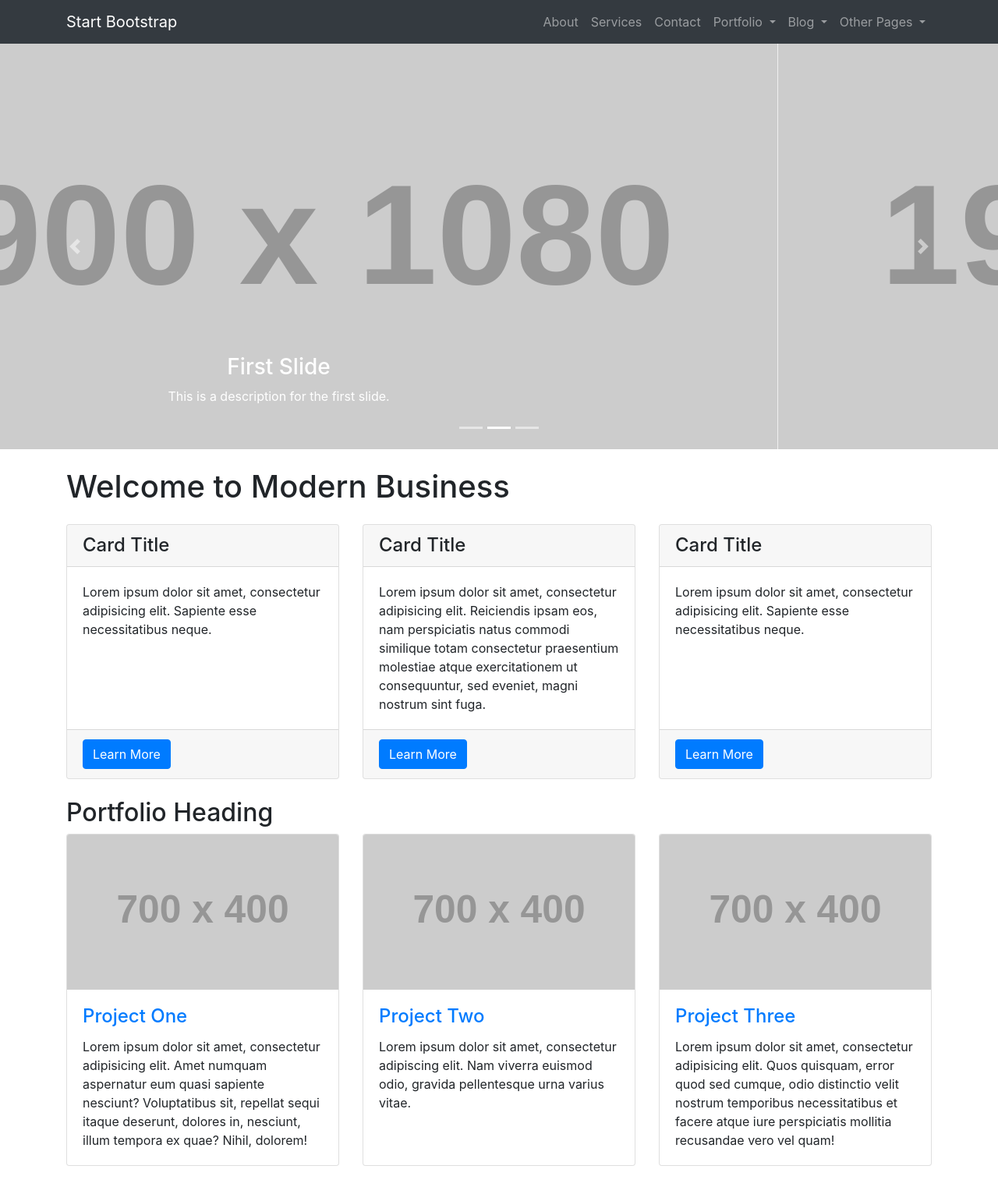
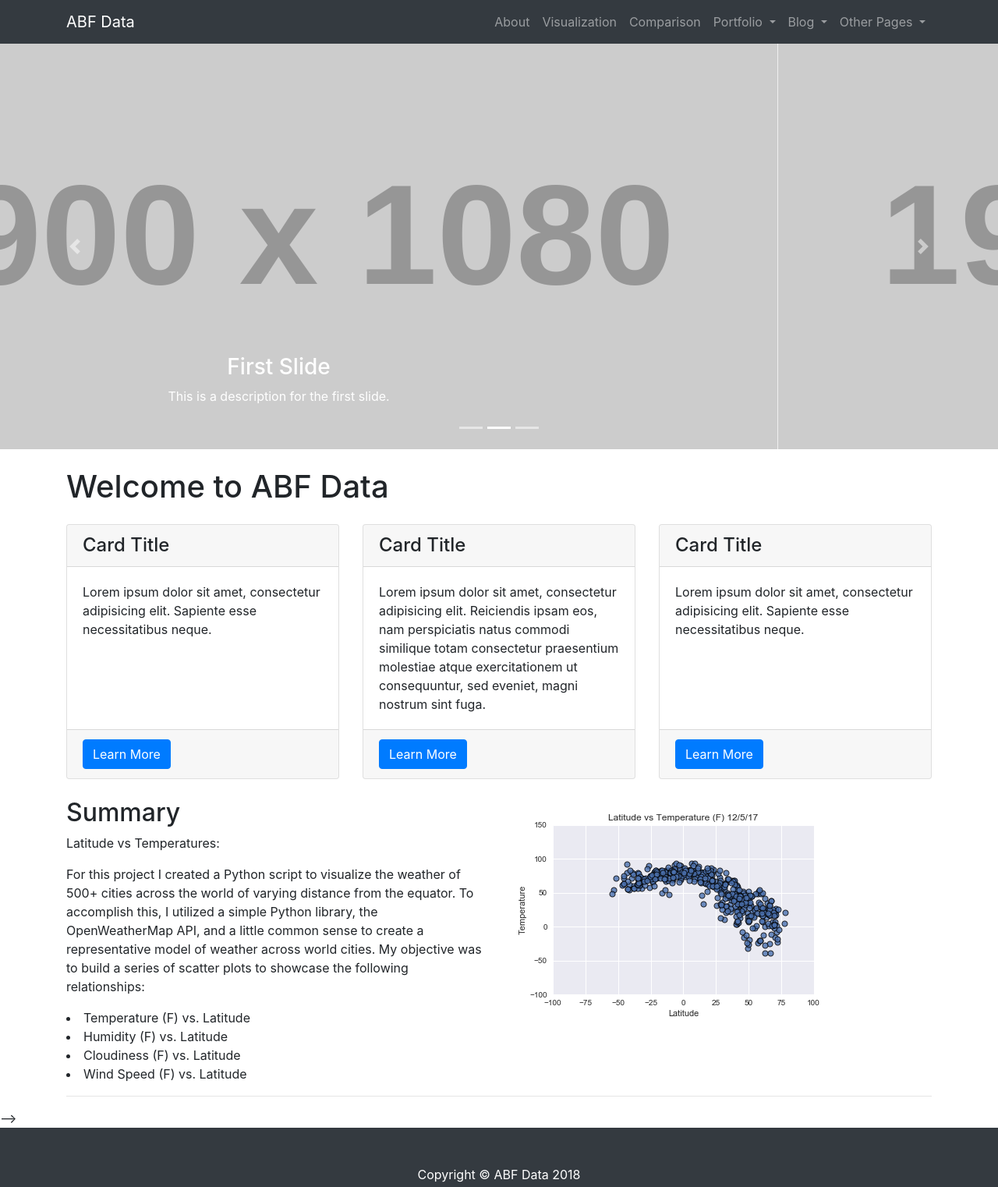
Before and after one commit to ABFdata/ABFdashboard, a website: page index.html in a window 1280 px wide. Shown: the top 1522 px of the page at 78% size. Drawn offline with Linux system fonts and the light colour scheme; placeholder pictures from the web are drawn by us.

Commit message:
updated_landing

```diff
--- a/index.html
+++ b/index.html
@@ -23,7 +23,7 @@
     <!-- Navigation -->
     <nav class="navbar fixed-top navbar-expand-lg navbar-dark bg-dark fixed-top">
       <div class="container">
-        <a class="navbar-brand" href="index.html">Start Bootstrap</a>
+        <a class="navbar-brand" href="index.html">ABF Data</a>
         <button class="navbar-toggler navbar-toggler-right" type="button" data-toggle="collapse" data-target="#navbarResponsive" aria-controls="navbarResponsive" aria-expanded="false" aria-label="Toggle navigation">
           <span class="navbar-toggler-icon"></span>
         </button>
@@ -33,10 +33,12 @@
               <a class="nav-link" href="about.html">About</a>
             </li>
             <li class="nav-item">
-              <a class="nav-link" href="services.html">Services</a>
+              <!-- <a class="nav-link" href="services.html">Visualization</a> -->
+              <a class="nav-link" href="visualization.html">Visualization</a>
             </li>
             <li class="nav-item">
-              <a class="nav-link" href="contact.html">Contact</a>
+              <!-- <a class="nav-link" href="contact.html">Comparison</a> -->
+              <a class="nav-link" href="comparison.html">Comparison</a>
             </li>
             <li class="nav-item dropdown">
               <a class="nav-link dropdown-toggle" href="#" id="navbarDropdownPortfolio" data-toggle="dropdown" aria-haspopup="true" aria-expanded="false">
@@ -121,7 +123,7 @@
     <!-- Page Content -->
     <div class="container">
 
-      <h1 class="my-4">Welcome to Modern Business</h1>
+      <h1 class="my-4">Welcome to ABF Data</h1>
 
       <!-- Marketing Icons Section -->
       <div class="row">
@@ -162,9 +164,9 @@
       <!-- /.row -->
 
       <!-- Portfolio Section -->
-      <h2>Portfolio Heading</h2>
+      <!-- <h2>Portfolio Heading</h2> -->
 
-      <div class="row">
+      <!-- <div class="row">
         <div class="col-lg-4 col-sm-6 portfolio-item">
           <div class="card h-100">
             <a href="#"><img class="card-img-top" src="http://placehold.it/700x400" alt=""></a>
@@ -237,9 +239,9 @@
       <!-- Features Section -->
       <div class="row">
         <div class="col-lg-6">
-          <h2>Modern Business Features</h2>
-          <p>The Modern Business template by Start Bootstrap includes:</p>
-          <ul>
+          <h2>Summary</h2>
+          <p>Latitude vs Temperatures:</p>
+          <!-- <ul>
             <li>
               <strong>Bootstrap v4</strong>
             </li>
@@ -247,11 +249,16 @@
             <li>Font Awesome</li>
             <li>Working contact form with validation</li>
             <li>Unstyled page elements for easy customization</li>
-          </ul>
-          <p>Lorem ipsum dolor sit amet, consectetur adipisicing elit. Corporis, omnis doloremque non cum id reprehenderit, quisquam totam aspernatur tempora minima unde aliquid ea culpa sunt. Reiciendis quia dolorum ducimus unde.</p>
+          </ul> -->
+          <!-- Andy adds description of project here -->
+          <p>For this project I created a Python script to visualize the weather of 500+ cities across the world of varying distance from the equator. To accomplish this, I utilized a simple Python library, the OpenWeatherMap API, and a little common sense to create a representative model of weather across world cities. My objective was to build a series of scatter plots to showcase the following relationships:</p>
+          <li>Temperature (F) vs. Latitude</li>
+          <li>Humidity (F) vs. Latitude</li>
+          <li>Cloudiness (F) vs. Latitude</li>
+          <li>Wind Speed (F) vs. Latitude</li>
         </div>
         <div class="col-lg-6">
-          <img class="img-fluid rounded" src="http://placehold.it/700x450" alt="">
+          <img class="img-fluid rounded" src="images/1LatTemp2.png" alt="">
         </div>
       </div>
       <!-- /.row -->
@@ -259,22 +266,22 @@
       <hr>
 
       <!-- Call to Action Section -->
-      <div class="row mb-4">
+      <!-- <div class="row mb-4">
         <div class="col-md-8">
           <p>Lorem ipsum dolor sit amet, consectetur adipisicing elit. Molestias, expedita, saepe, vero rerum deleniti beatae veniam harum neque nemo praesentium cum alias asperiores commodi.</p>
         </div>
         <div class="col-md-4">
           <a class="btn btn-lg btn-secondary btn-block" href="#">Call to Action</a>
         </div>
-      </div>
+      </div> -->
 
-    </div>
+    </div> -->
     <!-- /.container -->
 
     <!-- Footer -->
     <footer class="py-5 bg-dark">
       <div class="container">
-        <p class="m-0 text-center text-white">Copyright &copy; Your Website 2018</p>
+        <p class="m-0 text-center text-white">Copyright &copy; ABF Data 2018</p>
       </div>
       <!-- /.container -->
     </footer>
```
Also changed, not shown: comparison.html (added), visualization.html (added), 1 other file.
